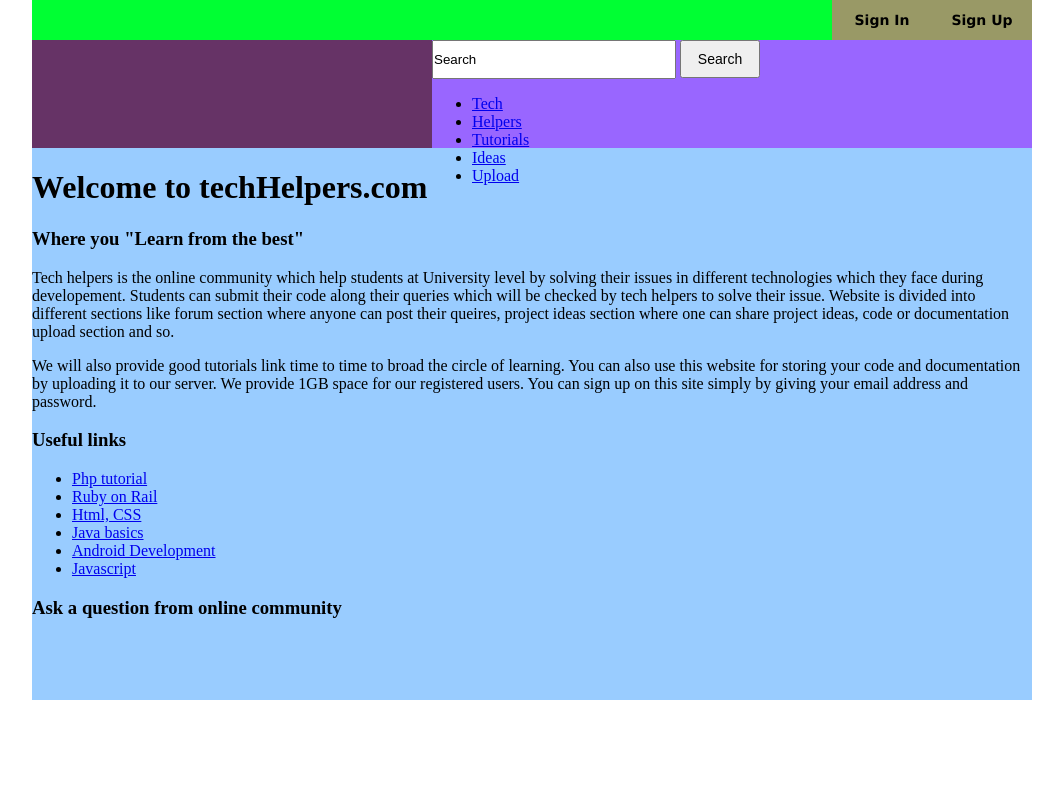
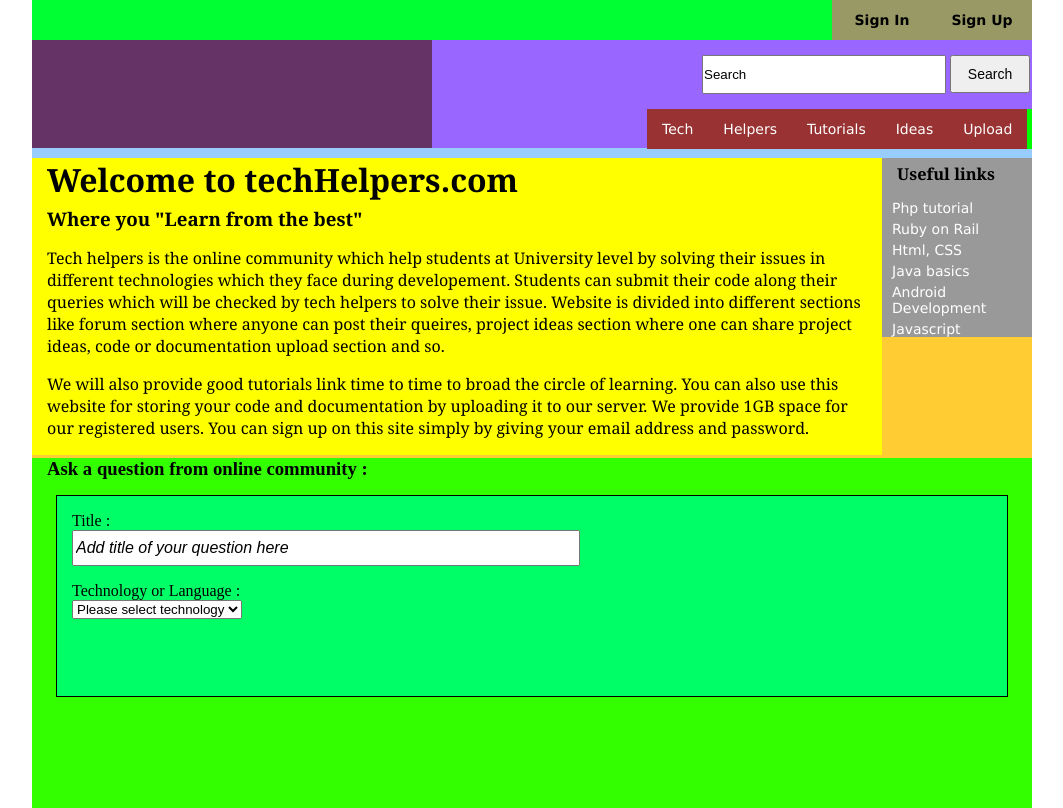
Before and after one commit to newdeveloper15/techHelpers, a plain HTML site: page index.html in a window 1280 px wide. Shown: the whole page, without its empty margins (108-1171 px from the left). Drawn offline with Linux system fonts and the light colour scheme.

Commit message:
navigation and body added

```diff
--- a/index.html
+++ b/index.html
@@ -106,7 +106,28 @@
         <!--Start of discussion area-->
         <div id="post-container">
 
-        	<h3>Ask a question from online community</h3>
+        	<h3>Ask a question from online community : </h3>
+
+
+            <div id="post-box">
+
+				<p>Title : <br /> <input type="text" id="title" name="title" value="Add title of your question here"  /></p>
+                <p>
+                	Technology or Language : <br />
+                    <select>
+                    	<option>Please select technology</option>
+                        <option>Java</option>
+                        <option>C++</option>
+                        <option>Ruby on Rails</option>
+
+                    </select>
+                </p>
+
+
+
+
+
+            </div>
 
         </div>
         <!--End of discussion area-->
--- a/techHelpersStyles.css
+++ b/techHelpersStyles.css
@@ -1,11 +1,22 @@
 @charset "utf-8";
 /* CSS Document */
+
+/****GLOBAL STYLE RULES****/
 
 body
 {
 	padding:0px;
 	margin:0px;
 }
+
+li
+{
+	font-family:Verdana, Geneva, sans-serif;
+	font-size:14px;
+	font-weight:normal;
+}
+
+/****GLOBAL STYLE RULES****/
 
 #page
 {
@@ -91,7 +102,7 @@ body
 #search
 {
 	width:100%;
-	margin:15 0 15 0;
+	margin:15px 0px 15px 0px;
 	/*background-color:#0FF;*/
 }
 
@@ -100,7 +111,7 @@ body
 	width:240px;
 	height:35px;
 	padding:0px;
-	margin:0 0 0 270;
+	margin:0px 0px 0px 270px;
 }
 
 #searchSubmit
@@ -121,11 +132,46 @@ body
 
 #menu
 {
-	width:500px;
+	/*width:500px;*/
 	height:100%;
-	margin:0 0 0 95;
-	/*background-color:#0F0;*/
+	/*margin:0 0 0 95;*/
+	/*margin:0px 0px 0px 265px;*/
+	margin:0px 0px 0px 215px;
+
+	text-align:right;
+	background-color:#0F0;
 }
+
+#menu ul
+{
+	margin:0px;
+	padding:0px;
+	list-style:none;
+	line-height:40px;
+}
+
+#menu li
+{
+	float:left;
+	/*padding:0 5 0 5;*/
+	background-color:#933;
+}
+
+#menu li a
+{
+	display:block;
+	/*padding:0px 10px 0px 10px;*/
+	padding:0px 15px 0px 15px;
+
+	text-decoration:none;
+	color:#FFF;
+}
+
+#menu li a:hover
+{
+	text-decoration:underline;
+}
+
 
 .menuCells
 {
@@ -152,3 +198,115 @@ body
 }
 
 /****End of header****/
+
+/****Start of main-body****/
+
+#body-container
+{
+	width:100%;
+	height:300px;
+	margin-top:10px;
+	background-color:#FC3;
+}
+
+#main-body
+{
+	width:850px;
+	/*height:100%;*/
+	float:left;
+	font-family:Georgia, "Times New Roman", Times, serif;
+	background-color:#FF0;
+}
+
+#main-body h1, h3
+{
+	margin:0px;
+	padding:0px;
+}
+
+#main-body h3
+{
+	padding-top:5px;
+}
+
+#main-body h1, h2, h3, p
+{
+	padding:0px 15px 0px 15px;
+}
+
+
+
+#right-navigation
+{
+	width:150px;
+	/*height:100%;*/
+	float:left;
+	font-family:Georgia, "Times New Roman", Times, serif;
+	font-size:14px;
+	background-color:#999;
+}
+
+#right-navigation h3
+{
+	padding-bottom:10px;
+	padding-top:5px;
+}
+
+#right-navigation ul
+{
+	list-style:none;
+	margin:0px;
+	padding:0px 0px 0px 10px;
+}
+
+#right-navigation li
+{
+	padding-top:5px;
+}
+
+#right-navigation li a
+{
+	color:#FFF;
+	display:block;
+	text-decoration:none;
+}
+
+#right-navigation a:hover
+{
+	text-decoration:underline;
+}
+
+/****End of main-body****/
+
+/****Start of discussion area****/
+
+#post-container
+{
+	width:100%;
+	height:350px;
+	background-color:#3F0;
+}
+
+#post-container h3
+{
+	margin-bottom:15px;
+}
+
+#post-box
+{
+	width:950px;
+	height:200px;
+	margin:auto;
+	border:1px solid #000;
+	background-color:#0F6;
+}
+
+#title
+{
+	width:500px;
+	height:30px;
+	font-size:16px;
+	font-style:italic;
+}
+
+/****End of discussion area****/
```
